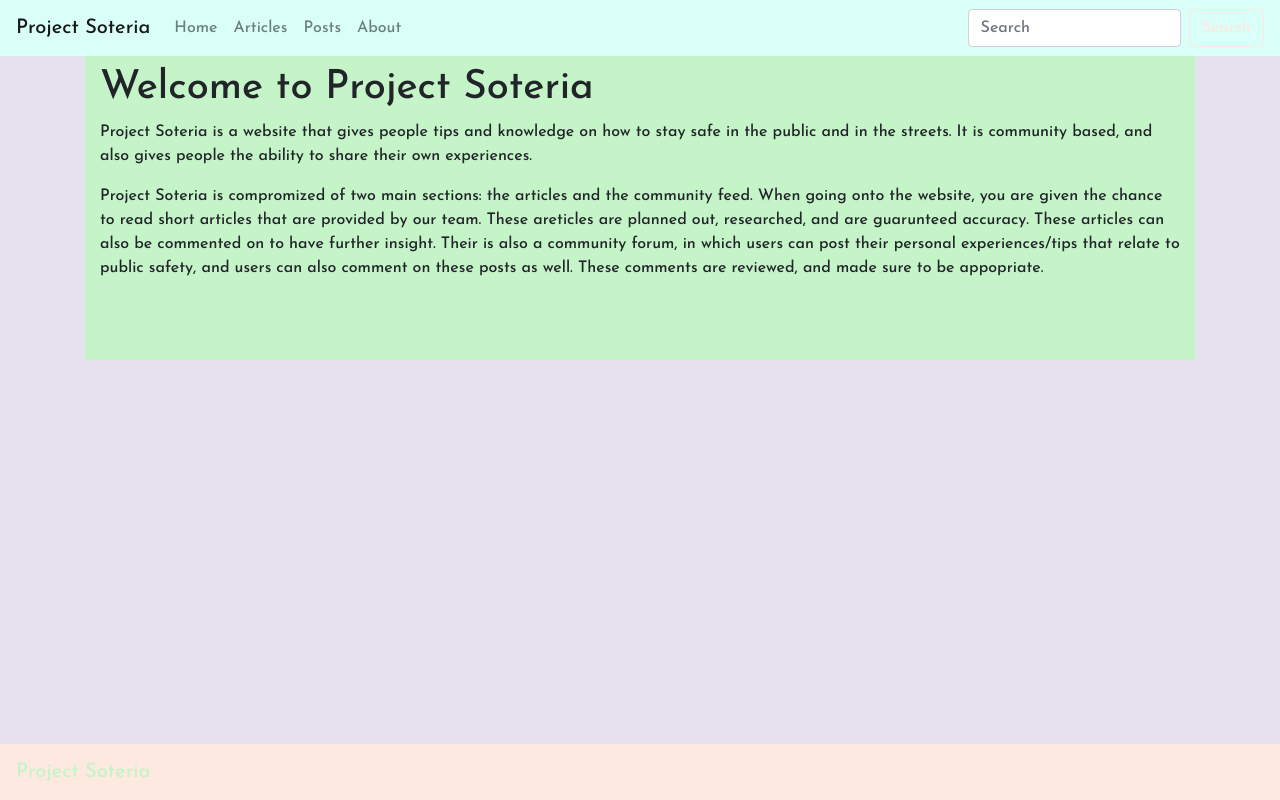
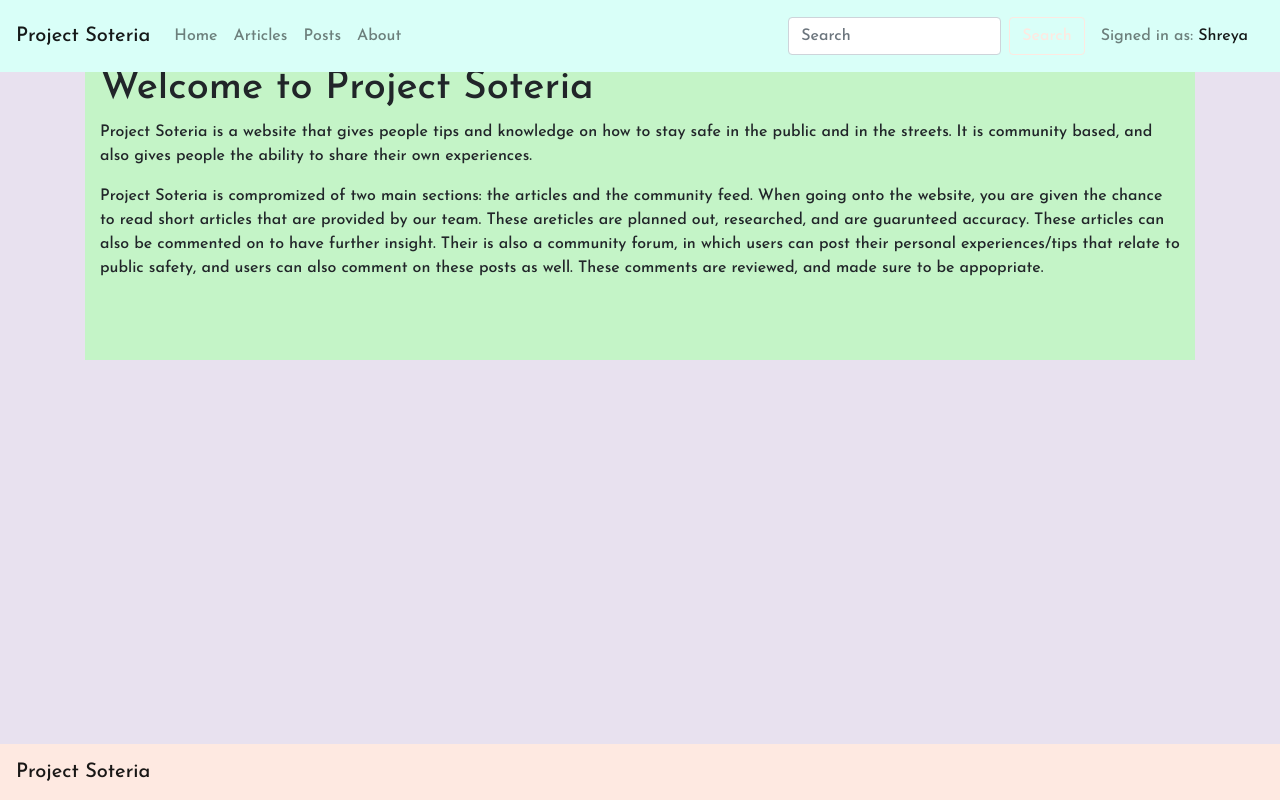
Before and after one commit to projectsoteria/test-react-app, a React (Create React App) app: page / in a window 1280 px wide. Built offline with nearby package versions, Linux system fonts and the light colour scheme.

Commit message:
fix footer, sign in on navbar

```diff
--- a/src/components/Footer.js
+++ b/src/components/Footer.js
@@ -3,7 +3,7 @@ import Navbar from "react-bootstrap/Navbar";
 
 export default function ({ title, user }) {
   return (
-    <Navbar fixed="bottom" expand="lg" variant="bottom" bg="success">
+    <Navbar fixed="bottom" expand="lg" bg="success">
       <Navbar.Brand href="/home">{title}</Navbar.Brand>
     </Navbar>
   );
--- a/src/components/Navbar.js
+++ b/src/components/Navbar.js
@@ -41,6 +41,7 @@ export default function ({ title, user, onSelect }) {
           <FormControl type="text" placeholder="Search" className="mr-sm-2" />
           <Button variant="outline-success">Search</Button>
         </Form>
+        <Nav.Link>{content}</Nav.Link>
       </Navbar.Collapse>
     </Navbar>
   );
--- a/src/custom.scss
+++ b/src/custom.scss
@@ -4,6 +4,7 @@
 
 $body-bg: #e8e1ef;
 $font-family-base: "Josefin Sans", sans-serif;
+//$navbar-light-color: #d9fff8;
 $jumbotron-bg: #c4f4c7;
 
 $theme-colors: (
```
